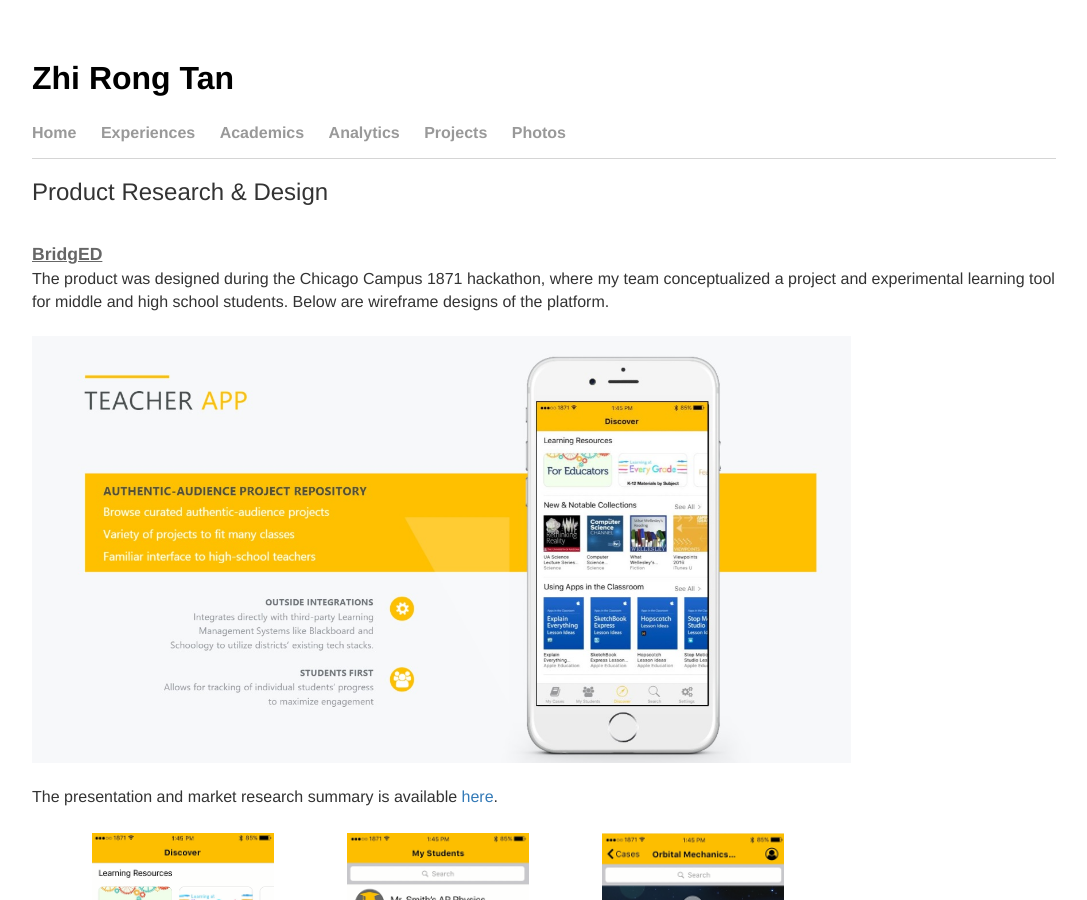
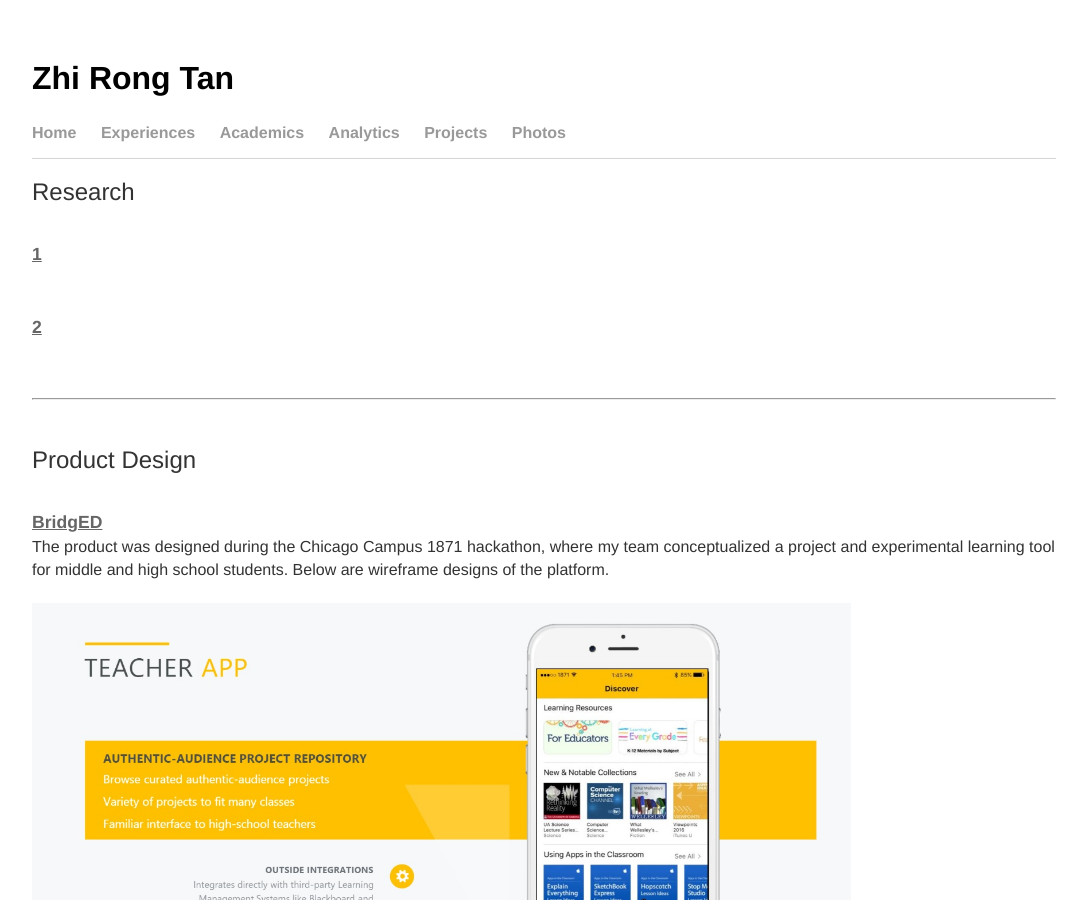
Before and after one commit to tanzhirong/tanzhirong.github.io, a Jekyll site: the page built from projects/index.html, in a window 1280 px wide and 900 px high. Shown: the whole window, without its empty margins (96-1183 px from the left). Built offline with Jekyll 4.4.1, drawn with Linux system fonts in a browser that asks for light colours.

Commit message:
Update index.html

```diff
--- a/projects/index.html
+++ b/projects/index.html
@@ -2,8 +2,30 @@
 layout: default
 title: Projects | Zhi Rong Tan
 ---
+<h2>Research</h2>
+<br>
+<table>
+    <tr>
+        <div class="project_title"><b><u>1</u></b></div>
+        <p>
+    </tr>
+</table>
+<br><br>
 
-<h2>Product Research & Design</h2>
+<table>
+    <tr>
+        <div class="project_title"><b><u>2</u></b></div>
+        <p>
+    </tr>
+</table>
+<br><br>
+
+<hr><br>
+
+
+
+
+<h2>Product Design</h2>
 <br>
 <table>
     <tr>
```
